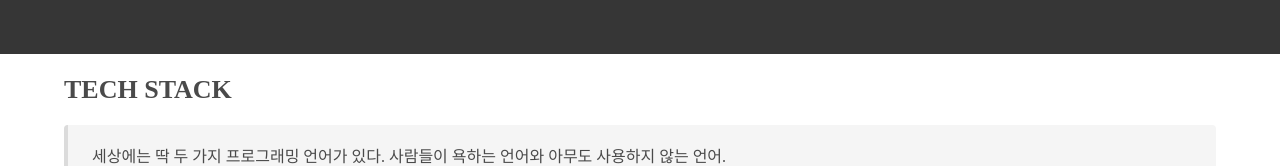
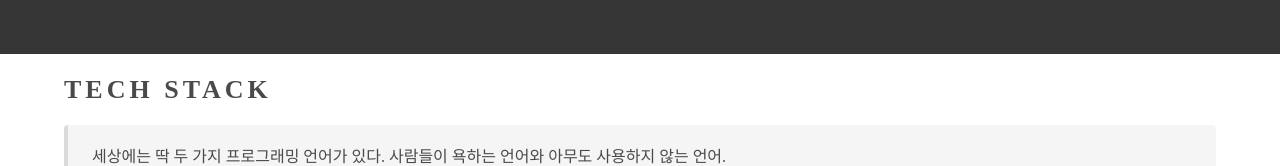
Before and after one commit to SkyLightQP/skylightqpkr2019, a React (Create React App) app: page / in a window 1280 px wide. Shown: the part 351-517 px from the top of the page. Built offline with nearby package versions, Linux system fonts and the light colour scheme; a web font is replaced by a local one.

Commit message:
feat: add SectionTitle component

```diff
--- a/package.json
+++ b/package.json
@@ -43,7 +43,8 @@
       "import/no-unresolved": 0,
       "jsx-quotes": 0,
       "react/no-unescaped-entities": 0,
-      "react/jsx-tag-spacing": 0
+      "react/jsx-tag-spacing": 0,
+      "react/prop-types": 0
     }
   },
   "browserslist": {
--- /dev/null
+++ b/src/components/SectionTitle/index.tsx
@@ -0,0 +1,17 @@
+import React from 'react';
+import styled from 'styled-components';
+
+const TitleStyle = styled.p`
+  font-size: 26px;
+  font-weight: bold;
+  margin: 16px auto;
+  letter-spacing: 4px;
+`;
+
+const SectionTitle: React.FC = ({ children }) => {
+    return (
+        <TitleStyle>{children}</TitleStyle>
+    );
+};
+
+export default SectionTitle;
--- a/src/components/TechStack/index.tsx
+++ b/src/components/TechStack/index.tsx
@@ -1,12 +1,7 @@
 import React from 'react';
 import styled from 'styled-components';
 import TechTag from './TechTag';
-
-const TitleStyle = styled.p`
-  font-size: 26px;
-  font-weight: bold;
-  margin: 16px auto;
-`;
+import SectionTitle from '../SectionTitle';
 
 const SmallTextStyle = styled.p`
   font-size: 14px;
@@ -15,7 +10,7 @@ const SmallTextStyle = styled.p`
 const TechStack: React.FC = () => {
     return (
         <div className='container'>
-            <TitleStyle>TECH STACK</TitleStyle>
+            <SectionTitle>TECH STACK</SectionTitle>
             <article className='message'>
                 <div className='message-body'>
                     세상에는 딱 두 가지 프로그래밍 언어가 있다. 사람들이 욕하는 언어와 아무도 사용하지 않는 언어.
```
